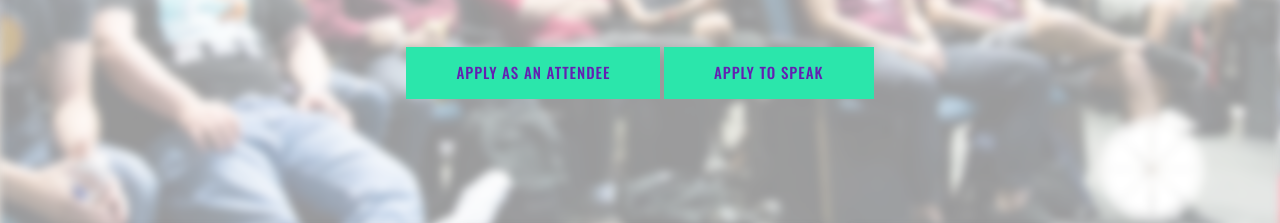
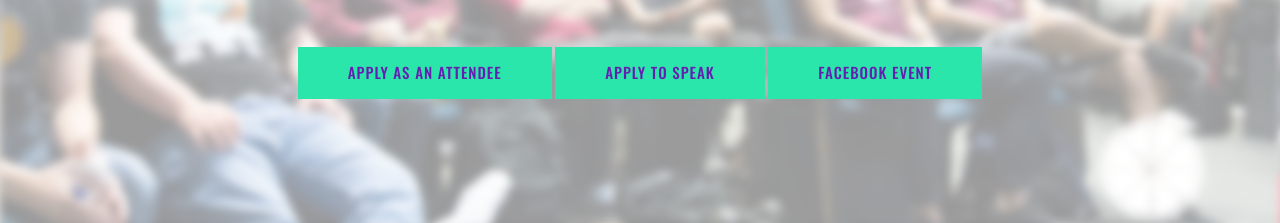
Before and after one commit to OrderFromChaos/Beyond-Unconference.github.io, a plain HTML site: page index.html in a window 1280 px wide. Shown: the part 524-747 px from the top of the page. Drawn offline with nearby package versions, Linux system fonts and the light colour scheme.

Commit message:
Update index.html

```diff
--- a/index.html
+++ b/index.html
@@ -75,6 +75,7 @@
 				<div class="btn-cfp text-center">
 					<a class="site-btn" href="https://docs.google.com/forms/d/e/1FAIpQLSefZyJwq9OmWsQ9Wh29cjWhpexIlWeF2qlobmZgc_2ha4z2GA/viewform">Apply as an Attendee</a>
 					<a class="site-btn" href="#cfp">Apply to Speak</a>
+					<a class="site-btn" href="https://www.facebook.com/events/382192642272020/">Facebook Event</a>
 				</div>
 			</div>
 		</div>
```
